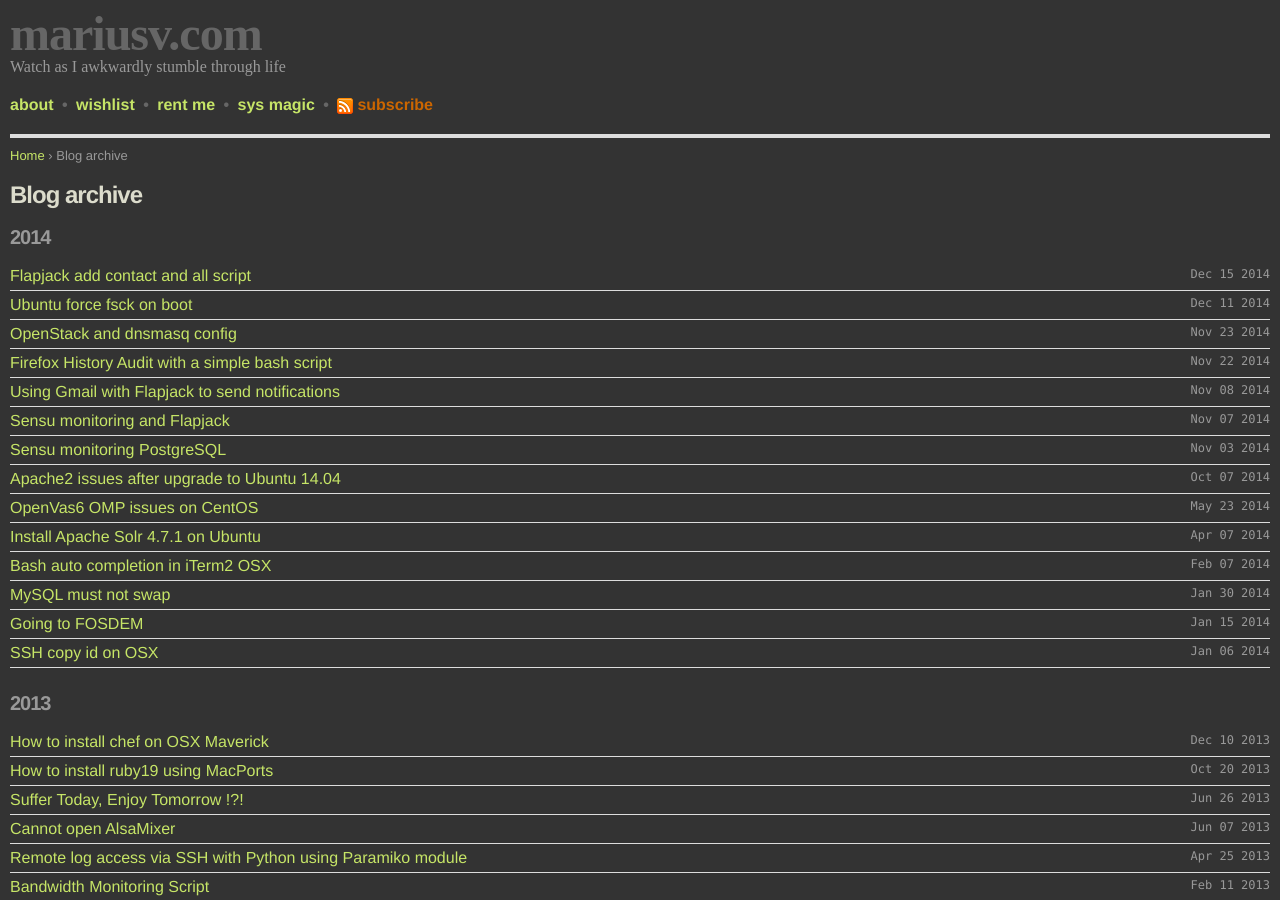
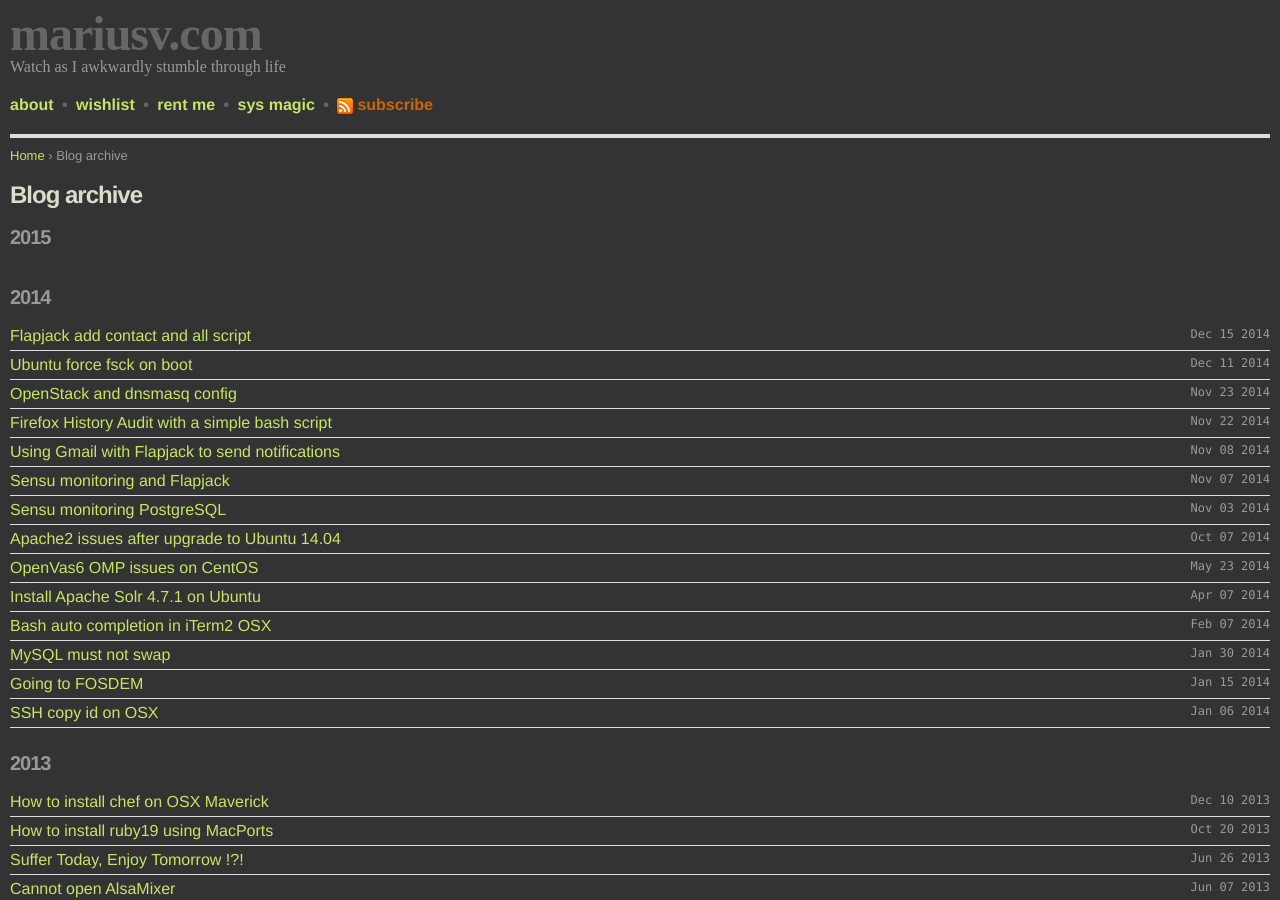
Before and after one commit to mariusv/mariusv.com, a Jekyll site: the page built from blog.html, in a window 1280 px wide and 900 px high. Built offline with Jekyll 4.4.1, drawn with Linux system fonts in a browser that asks for light colours; some web fonts are replaced; Markdown is read by kramdown in place of the engine named in the settings.

Commit message:
added 2015 as new year

```diff
--- a/blog.html
+++ b/blog.html
@@ -13,7 +13,7 @@ keywords:
 </p>
 <h2>Blog archive</h2>
 <div id="blog-archive">
-{% assign post_year1 = '2014' %}
+{% assign post_year1 = '2015' %}
 <h3>{{ post_year1 }}</h3>
 <ul class="post-list">
 {% for post in site.posts %}
```
